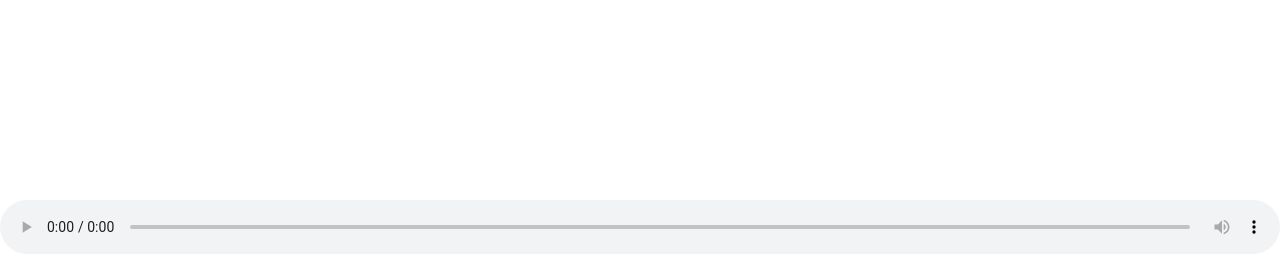
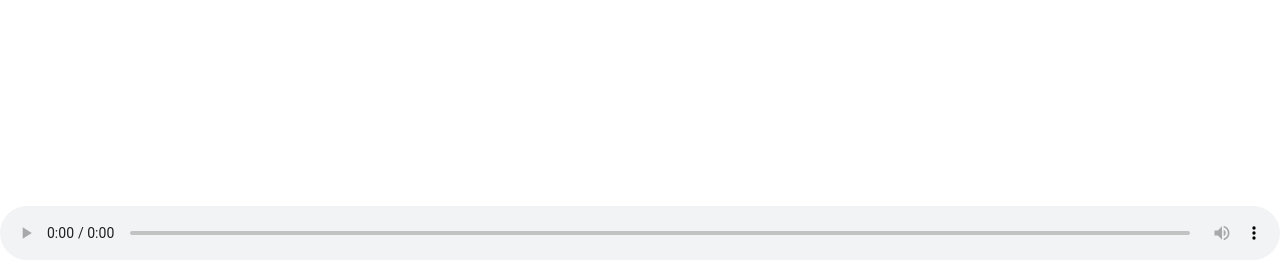
Before and after one commit to Jackevansevo/podcatcher, a Django app: page /accounts/password/reset/ in a window 1280 px wide. Shown: the part 540-800 px from the top of the page. Run offline with Django 4.2, Linux system fonts and the light colour scheme.

Commit message:
fixed minor player rendering bug

```diff
--- a/podcasts/templates/base.html
+++ b/podcasts/templates/base.html
@@ -51,29 +51,26 @@
         </div>
       </div>
     </nav>
+    <audio id="player" style="width: 100%; position: fixed; bottom: 0; z-index: 1000" controls="true"></audio>
+    {% block player %}
+    {% endblock %}
     <div id="page">
       {% block content %}
       {% endblock %}
     </div>
-    <div style="position: fixed; bottom: 0; width: 100%;">
-      <audio id="player" style="width: 100%"
-             controls
-             </audio>
-      </div>
-      {% block player %}
-      {% endblock %}
+
 
     <!-- Optional JavaScript; choose one of the two! -->
 
     <!-- Option 1: Bootstrap Bundle with Popper -->
-      <script src="https://cdn.jsdelivr.net/npm/bootstrap@5.0.2/dist/js/bootstrap.bundle.min.js" integrity="sha384-MrcW6ZMFYlzcLA8Nl+NtUVF0sA7MsXsP1UyJoMp4YLEuNSfAP+JcXn/tWtIaxVXM" crossorigin="anonymous"></script>
+    <script src="https://cdn.jsdelivr.net/npm/bootstrap@5.0.2/dist/js/bootstrap.bundle.min.js" integrity="sha384-MrcW6ZMFYlzcLA8Nl+NtUVF0sA7MsXsP1UyJoMp4YLEuNSfAP+JcXn/tWtIaxVXM" crossorigin="anonymous"></script>
 
-      <link rel="stylesheet" href="https://cdn.jsdelivr.net/npm/bootstrap-icons@1.10.5/font/bootstrap-icons.css">
+    <link rel="stylesheet" href="https://cdn.jsdelivr.net/npm/bootstrap-icons@1.10.5/font/bootstrap-icons.css">
 
     <!-- Option 2: Separate Popper and Bootstrap JS -->
     <!--
     <script src="https://cdn.jsdelivr.net/npm/@popperjs/core@2.9.2/dist/umd/popper.min.js" integrity="sha384-IQsoLXl5PILFhosVNubq5LC7Qb9DXgDA9i+tQ8Zj3iwWAwPtgFTxbJ8NT4GN1R8p" crossorigin="anonymous"></script>
     <script src="https://cdn.jsdelivr.net/npm/bootstrap@5.0.2/dist/js/bootstrap.min.js" integrity="sha384-cVKIPhGWiC2Al4u+LWgxfKTRIcfu0JTxR+EQDz/bgldoEyl4H0zUF0QKbrJ0EcQF" crossorigin="anonymous"></script>
     -->
-    </body>
-  </html>
+  </body>
+</html>
```
